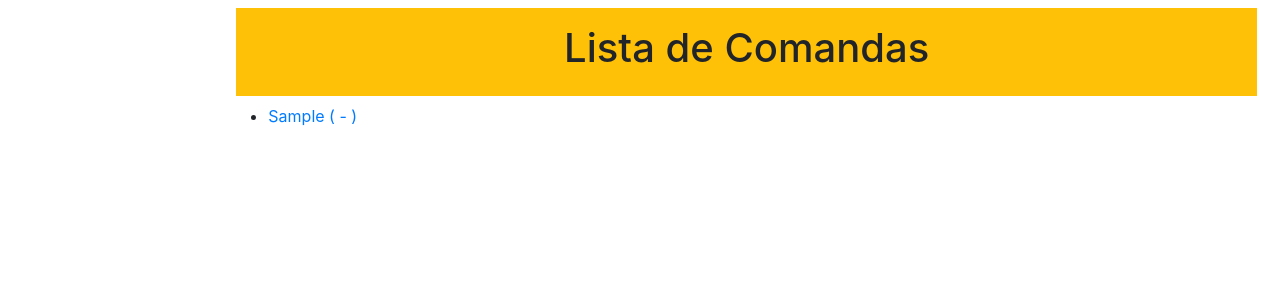
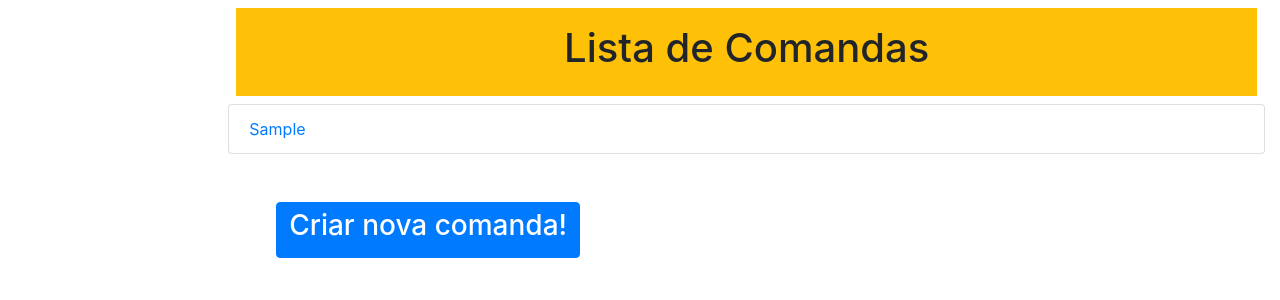
Before and after one commit to KenzoN2002/Projeto_de_IES-300, a Django app: page /costelaria/comandas/ in a window 1280 px wide. Shown: the top 300 px of the page. Run offline with Django 3.2, Linux system fonts and the light colour scheme; tables that the repository leaves empty hold one stand-in row (values such as "Sample post").

Commit message:
alterações

```diff
--- a/projetoies-1/mysite/costelaria/models.py
+++ b/projetoies-1/mysite/costelaria/models.py
@@ -30,7 +30,7 @@ class Sobremesa(models.Model):
 
 
 class Comanda(models.Model):
-    mesa = models.CharField(max_length=100, help_text='Digite o número da mesa')
+    mesa = models.IntegerField(max_length=100, help_text='Digite o número da mesa')
     prato = models.ManyToManyField(Prato, help_text='Selecione o prato')
     bebida = models.ManyToManyField(Bebida, help_text='Selecione a bebida')
     sobremesa = models.ManyToManyField(Sobremesa, help_text='selecione a sobremesa')
--- a/projetoies-1/mysite/costelaria/templates/costelaria/comanda_confirm_delete.html
+++ b/projetoies-1/mysite/costelaria/templates/costelaria/comanda_confirm_delete.html
@@ -4,11 +4,11 @@
 
 <h1 class="display-5 text-center bg-warning p-3 m-2">Deletar Comanda</h1>
 <div class="text-center bg-light">
-  <h3 class="text-center">Confirma em deletar comanda?: {{ comanda }}?</h3>
+  <h3 class="text-center m-4">Confirma em deletar comanda?: {{ comanda }}?</h3>
 
   <form class="group-form" action="" method="POST" >
     {% csrf_token %}
-    <input type="submit" class="btn btn-lg" action="" value="Sim." />
+    <input type="submit" class="btn btn-lg btn-primary btn-align-center" action="" value="Sim." />
   </form>
 </div>
 {% endblock %}
--- a/projetoies-1/mysite/costelaria/templates/costelaria/comanda_form.html
+++ b/projetoies-1/mysite/costelaria/templates/costelaria/comanda_form.html
@@ -5,9 +5,10 @@
     <div class="row justify-content-center">
         <div class="col-6">
             <form class="group-form bg-warning" action="" method="post">
+                <h1 class="text-center">Comanda</h1>
                 <div class="form-group text-center p-2 m-2">
                     {% csrf_token %}
-                    <table class="p-2">
+                    <table class="p-2 table">
                     {{ form.as_table }}
                     </table>
                     <input type="submit" value="Enviar" class="btn text center btn-lg btn-primary btn-align-center" />
--- a/projetoies-1/mysite/costelaria/templates/costelaria/comanda_list.html
+++ b/projetoies-1/mysite/costelaria/templates/costelaria/comanda_list.html
@@ -5,12 +5,12 @@
   <h1 class="text-center">Lista de Comandas</h1>
 </div>
 {% if comanda_list %}
-  <ul>
+  <ul class="list-group">
 
   {% for comanda in comanda_list %}
-    <li>
-      <a href="{{ comanda.get_absolute_url }}">
-      {{ comanda }} ({{comanda.date_of_birth}} - {% if comanda.date_of_death %}{{comanda.date_of_death}}{% endif %})
+    <li class="list-group-item list-group-item-action">
+      <a href="{{ comanda.get_absolute_url }}" style="text-decoration:none">
+      {{ comanda }}
       </a>
     </li>
   {% endfor %}
@@ -20,6 +20,7 @@
   <h2>Nenhuma Comanda Cadastrada.</h2>
 {% endif %}
 
+<a href="http://127.0.0.1:8000/costelaria/comanda/create/"><bottom type="button" class="btn btn-md btn-align-center btn-primary m-5"><h3>Criar nova comanda!</h3></bottom></a>
 
 
 {% endblock %}
```
